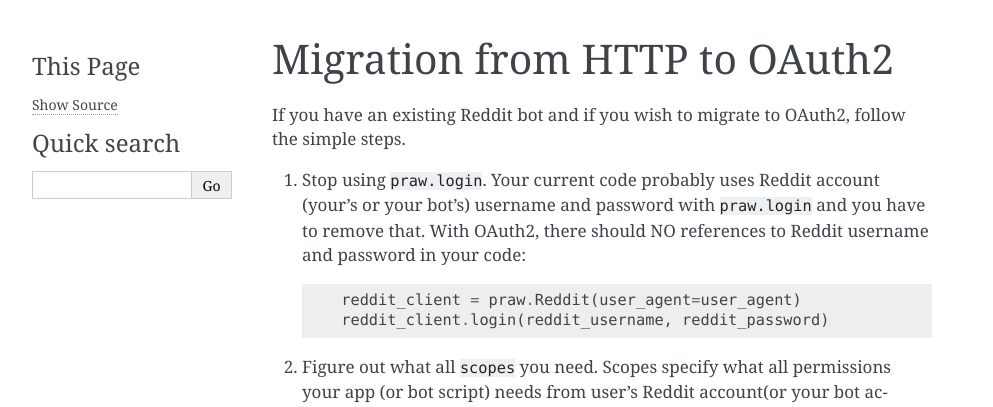
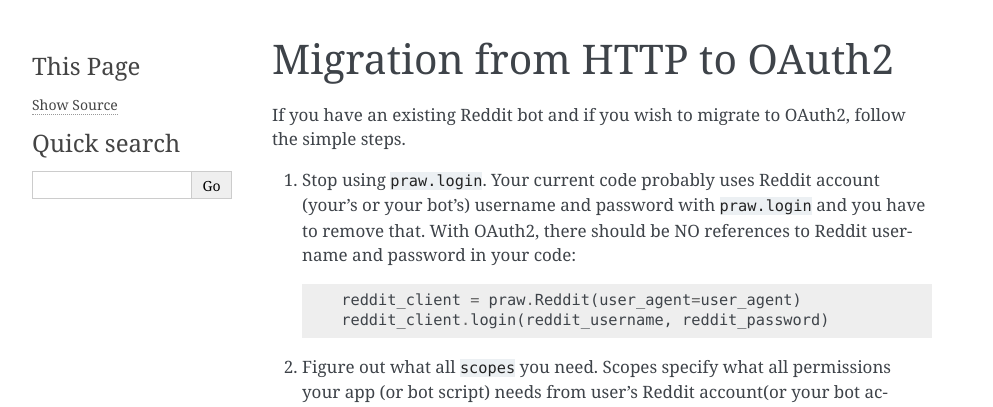
Before and after one commit to avinassh/prawoauth2, a Sphinx documentation site: the page built from docs/migration_guide.md, in a window 1280 px wide. Shown: the top 407 px of the page, without its empty margins (148-1141 px from the left). Built offline with Sphinx 7.4.7, drawn with Linux system fonts in a browser that asks for light colours.

Commit message:
Fix a typo

```diff
--- a/docs/migration_guide.md
+++ b/docs/migration_guide.md
@@ -2,7 +2,7 @@
 
 If you have an existing Reddit bot and if you wish to migrate to OAuth2, follow the simple steps.
 
-1. Stop using `praw.login`. Your current code probably uses Reddit account (your's or your bot's) username and password with `praw.login` and you have to remove that. With OAuth2, there should NO references to Reddit username and password in your code:
+1. Stop using `praw.login`. Your current code probably uses Reddit account (your's or your bot's) username and password with `praw.login` and you have to remove that. With OAuth2, there should be NO references to Reddit username and password in your code:
 
         reddit_client = praw.Reddit(user_agent=user_agent)
         reddit_client.login(reddit_username, reddit_password)
```
